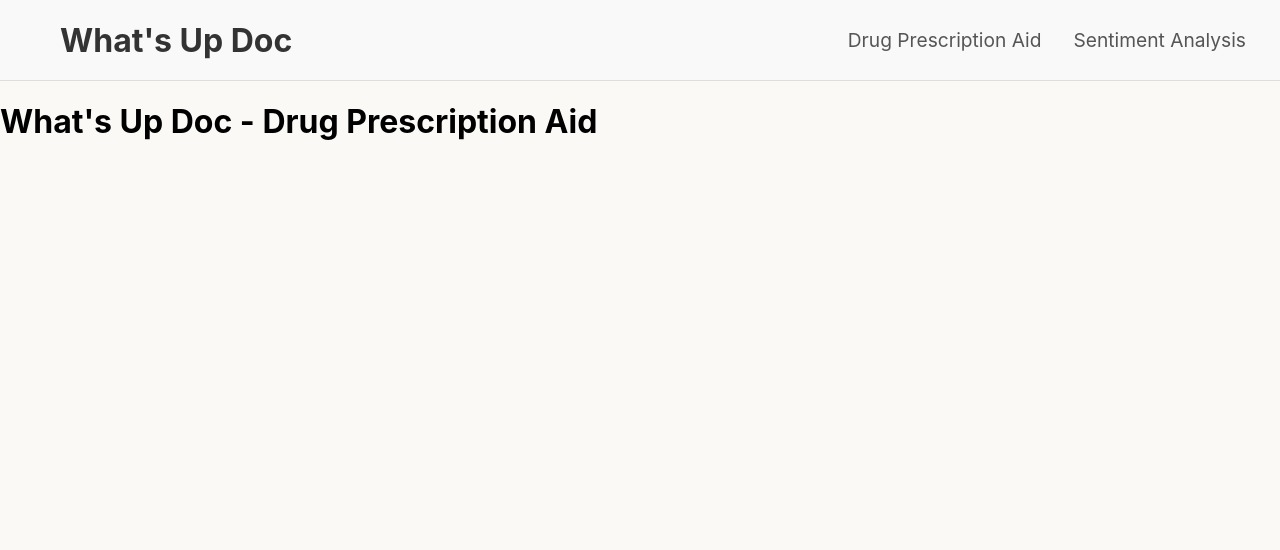
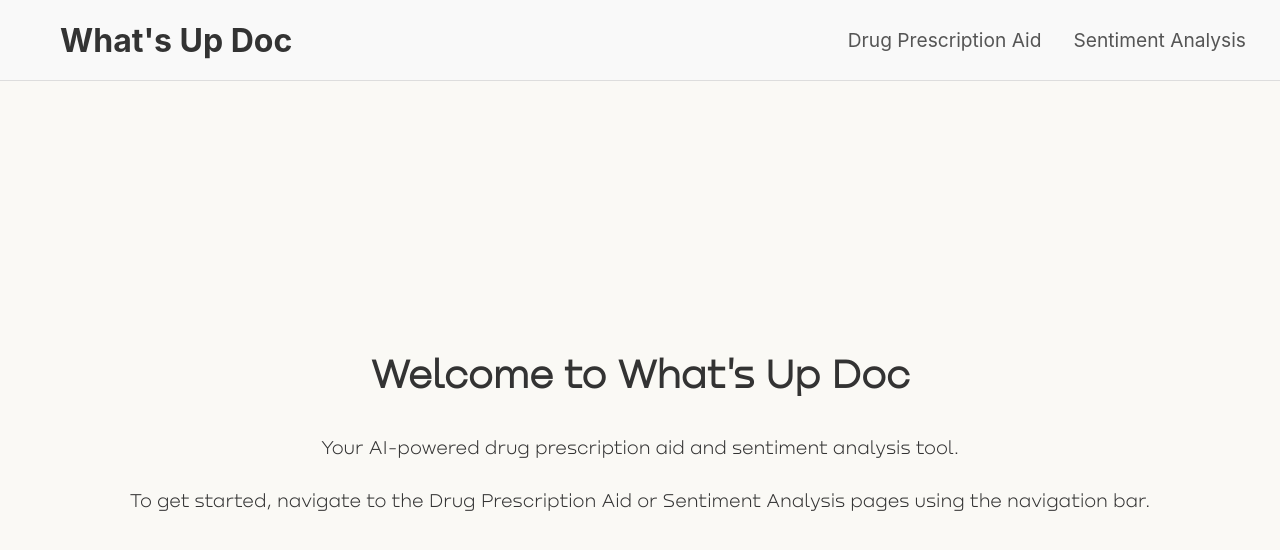
Before and after one commit to pranavum/whats-up-doc, a React (Create React App) app in the folder frontend/: page / in a window 1280 px wide. Shown: the top 550 px of the page. Built offline with nearby package versions, Linux system fonts and the light colour scheme.

Commit message:
Home page stuff on App.js

```diff
--- a/frontend/src/App.css
+++ b/frontend/src/App.css
@@ -149,3 +149,26 @@ body {
   display: inline-block;
   font-size: 14px;
 }
+
+
+.home-container {
+  display: flex;
+  flex-direction: column;
+  align-items: center;
+  justify-content: center;
+  height: 80vh; /* Adjust as needed */
+  text-align: center;
+  padding: 20px;
+  font-family: 'NekstLight', sans-serif;
+  color: #333;
+}
+
+.home-container h1 {
+  font-size: 2.5em;
+  margin-bottom: 20px;
+}
+
+.home-container p {
+  font-size: 1.2em;
+  margin-bottom: 10px;
+}
--- a/frontend/src/App.js
+++ b/frontend/src/App.js
@@ -3,13 +3,21 @@ import React, { useState } from 'react';
 import PromptInput from './PromptInput';
 import DrugInfoDisplay from './DrugInfoDisplay';
 import axios from 'axios';
-import { BrowserRouter as Router, Routes, Route } from 'react-router-dom';
+import { BrowserRouter as Router, Routes, Route, useLocation } from 'react-router-dom';
 import SentimentAnalysis from './SentimentAnalysis';
 import NavBar from './NavBar';
 import './App.css';
 import './fonts.css';
 
 function App() {
+  return (
+    <Router>
+      <AppContent />
+    </Router>
+  );
+}
+
+function AppContent() {
   const [drugInfo, setDrugInfo] = useState(null);
 
   const handlePromptSubmit = async (promptText, patientFile) => {
@@ -32,9 +40,20 @@ function App() {
     }
   };
 
+  const location = useLocation();
+  const isHomePage = location.pathname === '/';
+
   return (
-    <Router>
+    <>
       <NavBar />
+      {isHomePage ? (
+        <div className="home-container">
+          <h1>Welcome to What's Up Doc</h1>
+          <p>Your AI-powered drug prescription aid and sentiment analysis tool.</p>
+          <p>To get started, navigate to the Drug Prescription Aid or Sentiment Analysis pages using the navigation bar.</p>
+        </div>
+      ) : (
+        <>
           <h1>What's Up Doc - Drug Prescription Aid</h1>
           <Routes>
             <Route path="/druginfo" element={
@@ -45,7 +64,9 @@ function App() {
             } />
             <Route path="/sentiment" element={<SentimentAnalysis />} />
           </Routes>
-    </Router>
+        </>
+      )}
+    </>
   );
 }
 
```
Lines whose indentation alone changed are shown as unchanged.
